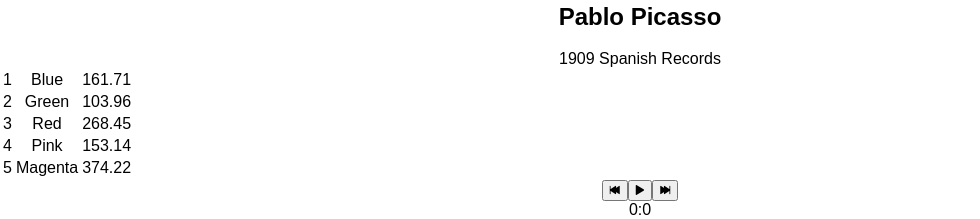
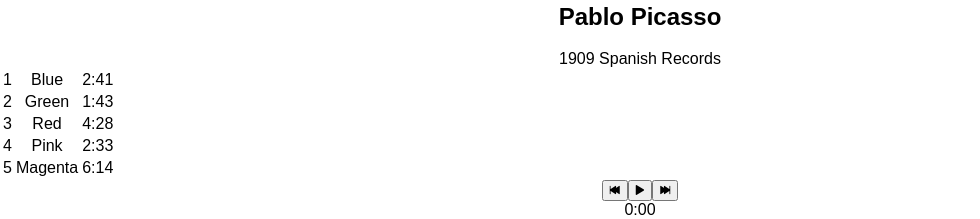
Before and after one commit to marialobillo/bloc-jams-react, a React (Create React App) app: page /album/the-colors in a window 1280 px wide. Shown: the part 720-939 px from the top of the page, without its empty margins (0-980 px from the left). Built offline with nearby package versions, Linux system fonts and the light colour scheme.

Commit message:
fixing formattime method

```diff
--- a/src/components/Album.js
+++ b/src/components/Album.js
@@ -102,7 +102,11 @@
     if((!isNaN(parseFloat(time)) && isFinite(time)) || (time < 599)){
       let minutes = Math.trunc(time / 60)
       let seconds = Math.trunc(time % 60)
-      return `${minutes}:${seconds}`
+      if(seconds <= 9){
+        return `${minutes}:0${seconds}`
+      } else {
+        return `${minutes}:${seconds}`
+      }
     } else {
       return "-:--"
     }
@@ -145,7 +149,7 @@
 
                   </td>
                   <td>{song.title}</td>
-                  <td>{song.duration}</td>
+                  <td>{this.formatTime(song.duration)}</td>
                 </tr>
               )
             }
```
